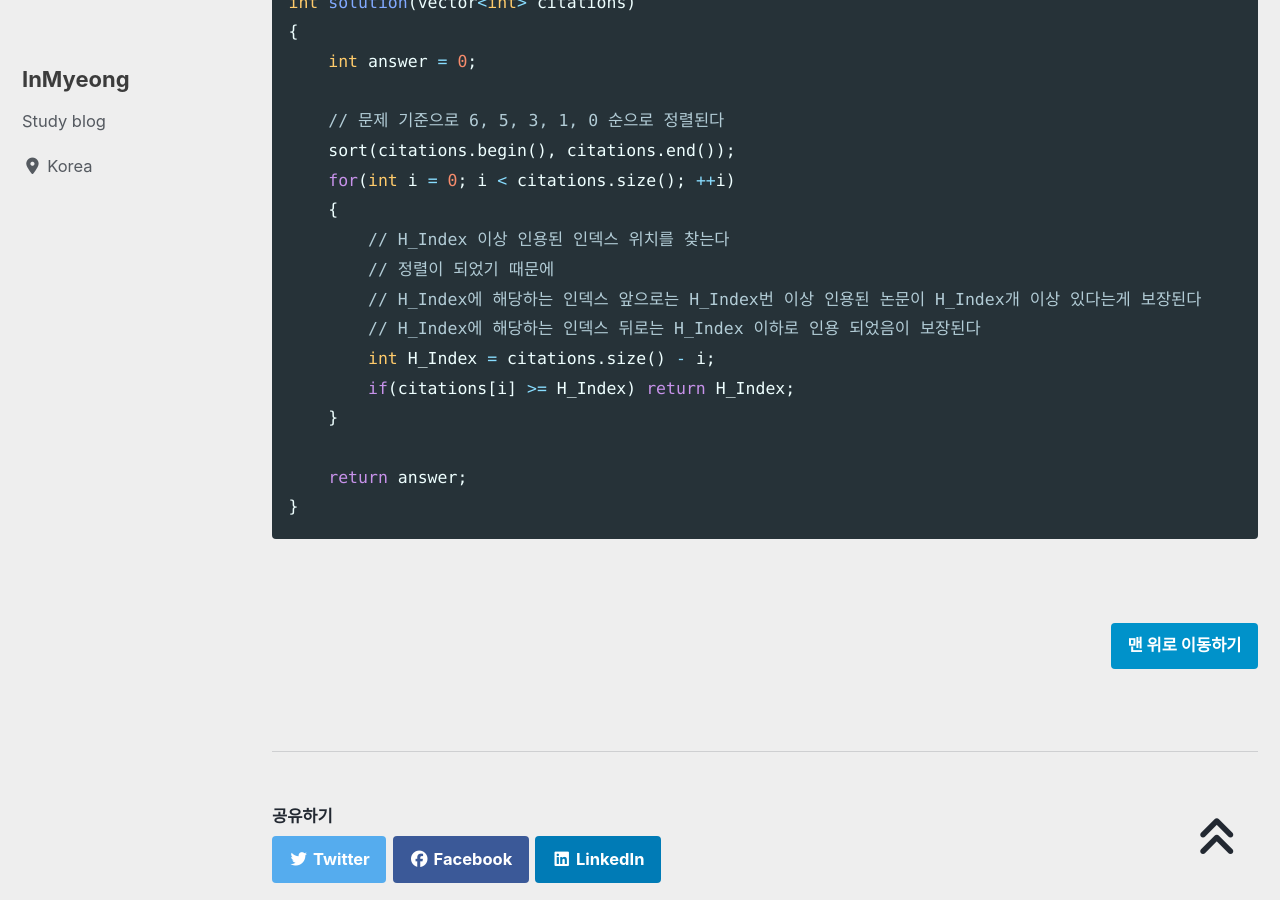
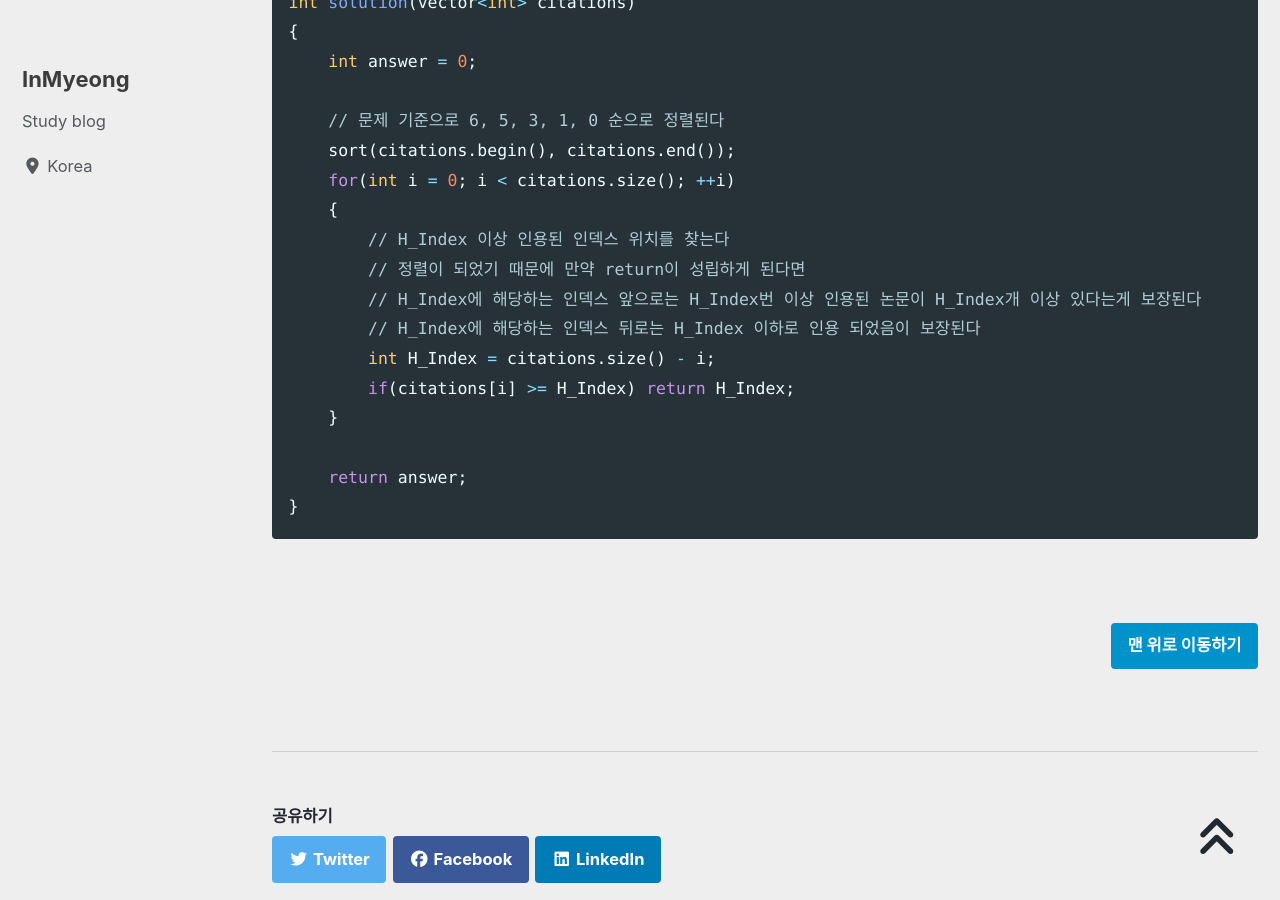
Before and after one commit to devMyeong/devMyeong.github.io, a Jekyll site: the page built from _posts/codingTest/2022-07-06-프로그래머스.md, in a window 1280 px wide and 900 px high, scrolled down 23596 px. Built offline with Jekyll 4.4.1, drawn with Linux system fonts in a browser that asks for light colours; cached includes are drawn as plain includes; nearby versions of some CDN libraries; some web fonts are replaced; comment, search, counter and statistics services are not loaded.

Commit message:
Chore : 빠진 내용 추가

```diff
--- a/_posts/codingTest/2022-07-06-프로그래머스.md
+++ b/_posts/codingTest/2022-07-06-프로그래머스.md
@@ -684,7 +684,7 @@ int solution(vector<int> citations)
     for(int i = 0; i < citations.size(); ++i)
     {
         // H_Index 이상 인용된 인덱스 위치를 찾는다
-        // 정렬이 되었기 때문에
+        // 정렬이 되었기 때문에 만약 return이 성립하게 된다면
         // H_Index에 해당하는 인덱스 앞으로는 H_Index번 이상 인용된 논문이 H_Index개 이상 있다는게 보장된다
         // H_Index에 해당하는 인덱스 뒤로는 H_Index 이하로 인용 되었음이 보장된다
         int H_Index = citations.size() - i;
```
